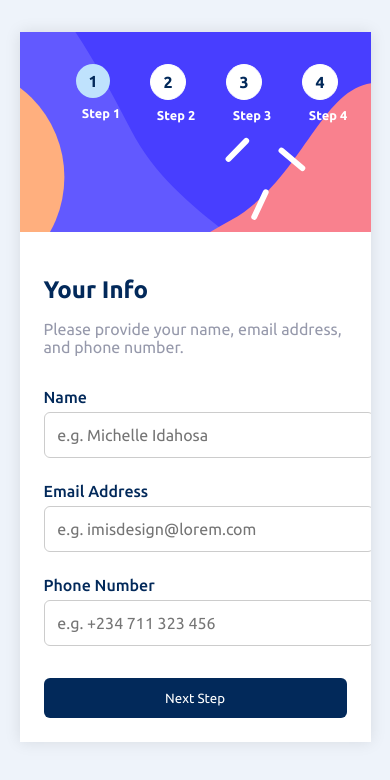
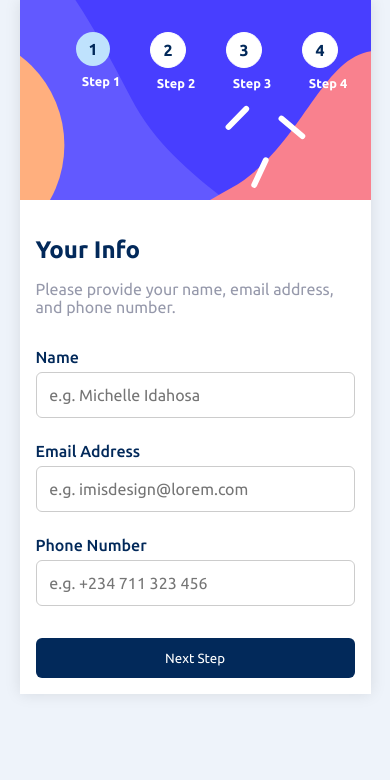
Before and after one commit to MichelleIdahosa/Multi-Step-Form, a plain HTML site: page index.html in a window 390 px wide. Drawn offline with Linux system fonts and the light colour scheme.

Commit message:
Fix responsive input issues for mobile devices

```diff
--- a/style.css
+++ b/style.css
@@ -109,6 +109,7 @@ h1 {
 }
 
 .form-group {
+  width: 100%;
   margin-bottom: 1.5rem;
 }
 
@@ -122,6 +123,7 @@ input[type="text"],
 input[type="email"],
 input[type="tel"] {
   width: 100%;
+  box-sizing: border-box;
   padding: 0.8rem;
   border-radius: 6px;
   border: 1px solid #ccc;
@@ -385,10 +387,13 @@ hr {
 
 /* ------Responsive Design - Mobile------ */
 @media (max-width: 768px) {
+    body {
+    overflow-x: hidden;
+  }
   .container {
     flex-direction: column;
     width: 90%;
-    margin: 2rem auto;
+    margin: 0 auto;
     border-radius: 0;
   }
 
@@ -455,7 +460,7 @@ hr {
   }
 
   .form-container {
-    padding: 1.5rem;
+    padding: 1rem;
   }
 
   h1 {
```
